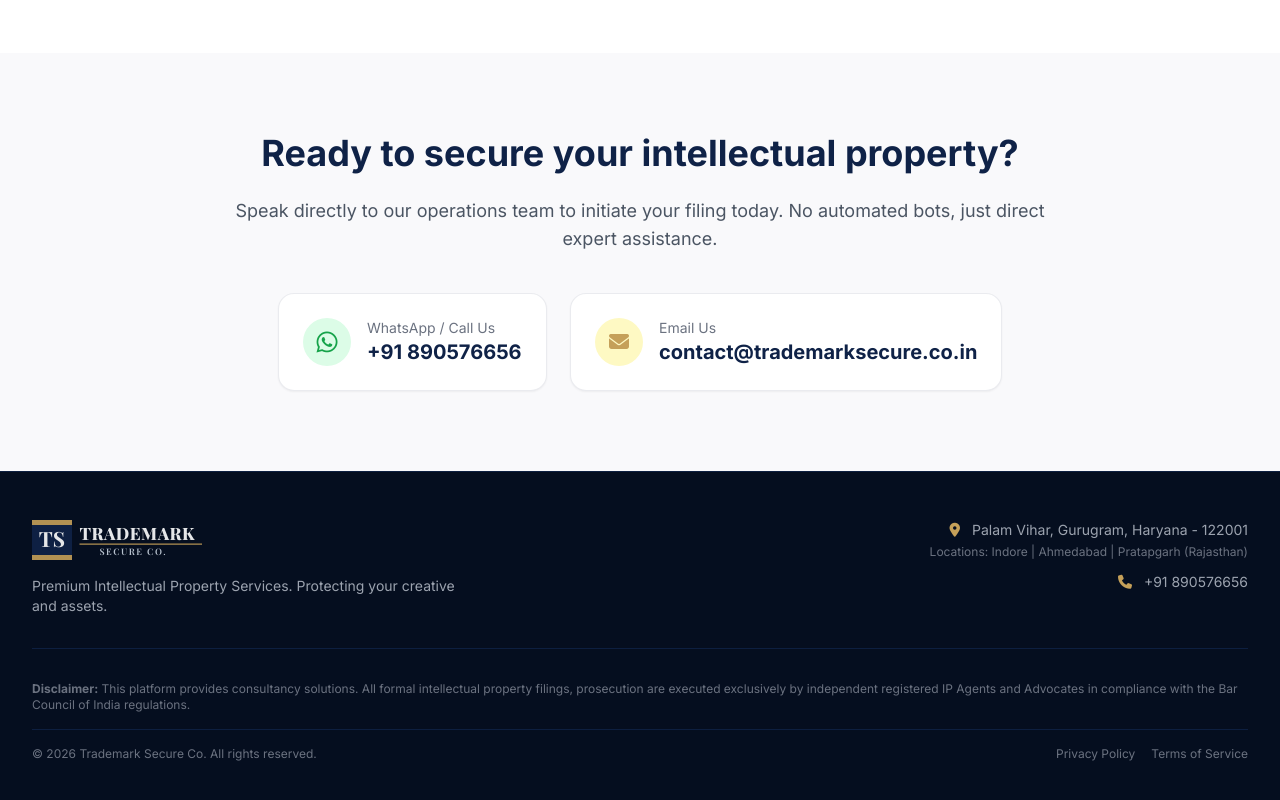
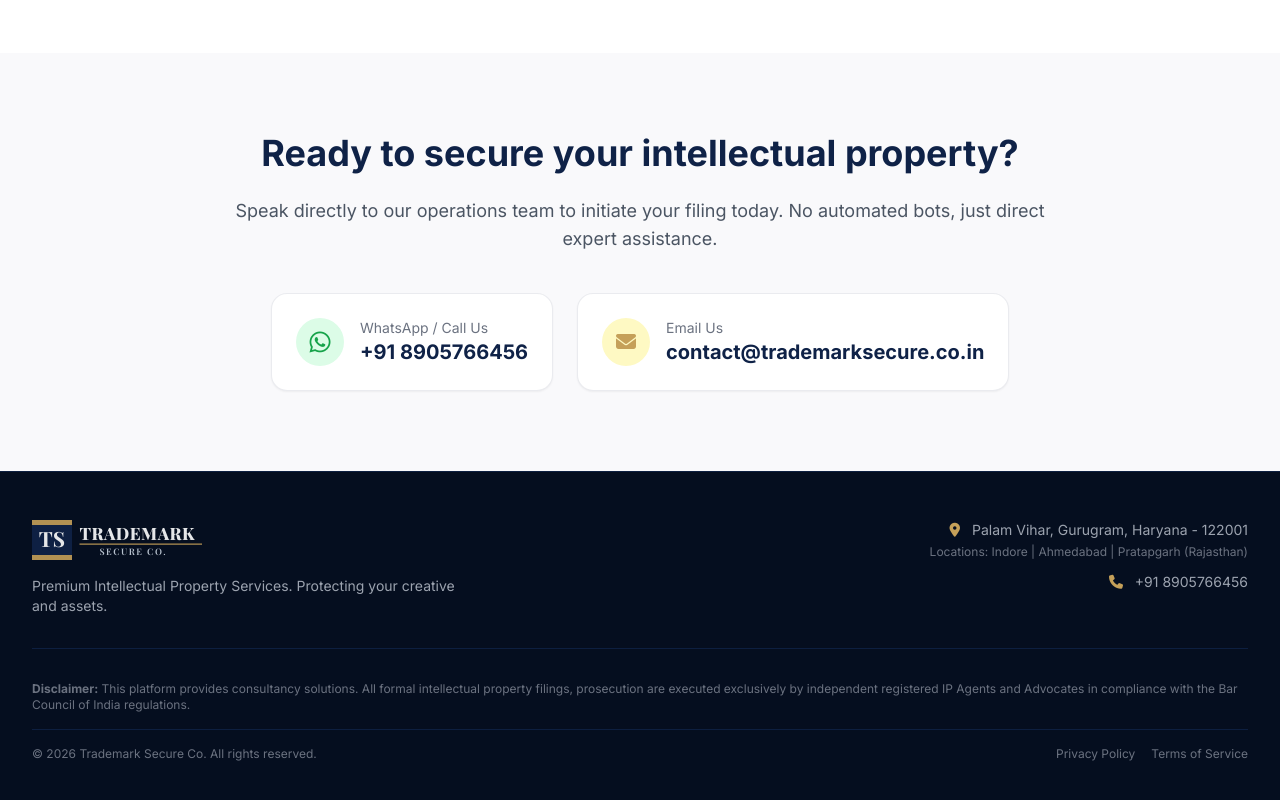
Before and after one commit to jrhfusfb/Trademark-Secure-Co, a React (Vite) app in the folder frontend/: page /v7 in a window 1280 px wide. Shown: the part 2536-3336 px from the top of the page. Built offline with nearby package versions, Linux system fonts and the light colour scheme.

Commit message:
Content: update phone number to +91 8905766456 across all pages and WhatsApp links

```diff
--- a/frontend/src/components/FloatingWhatsApp.jsx
+++ b/frontend/src/components/FloatingWhatsApp.jsx
@@ -3,7 +3,7 @@
 const FloatingWhatsApp = () => {
   return (
     <a
-      href="https://wa.me/91890576656"
+      href="https://wa.me/918905766456"
       target="_blank"
       rel="noopener noreferrer"
       className="fixed bottom-4 right-4 md:bottom-6 md:right-6 z-50 flex flex-col items-center gap-2 group animate-float"
--- a/frontend/src/components/Footer.jsx
+++ b/frontend/src/components/Footer.jsx
@@ -23,7 +23,7 @@
     { icon: 'fa-brands fa-instagram', href: '#', label: 'Instagram' },
     { icon: 'fa-brands fa-linkedin-in', href: '#', label: 'LinkedIn' },
     { icon: 'fa-brands fa-facebook-f', href: '#', label: 'Facebook' },
-    { icon: 'fa-brands fa-whatsapp', href: 'https://wa.me/918905766566', label: 'WhatsApp' },
+    { icon: 'fa-brands fa-whatsapp', href: 'https://wa.me/918905766456', label: 'WhatsApp' },
   ];
 
   return (
@@ -132,8 +132,8 @@
                 <div className="w-8 h-8 rounded-full bg-[#0f2247] border border-[#1a3060] flex items-center justify-center shrink-0">
                   <i className="fa-solid fa-phone text-[#c5a059] text-xs" />
                 </div>
-                <a href="tel:+918905766566" className="text-sm text-white hover:text-[#c5a059] transition duration-200">
-                  +91 8905 766 566
+                <a href="tel:+918905766456" className="text-sm text-white hover:text-[#c5a059] transition duration-200">
+                  +91 8905 766 456
                 </a>
               </li>
               <li className="flex items-center gap-3">
--- a/frontend/src/pages/Index7Page.jsx
+++ b/frontend/src/pages/Index7Page.jsx
@@ -350,7 +350,7 @@
               </div>
               <div className="min-w-0">
                 <p className="text-xs sm:text-sm text-gray-500">WhatsApp / Call Us</p>
-                <a href="https://wa.me/91890576656" target="_blank" rel="noopener noreferrer" className="text-lg sm:text-xl font-bold text-primary hover:text-green-600 transition duration-300 break-words">+91 890576656</a>
+                <a href="https://wa.me/918905766456" target="_blank" rel="noopener noreferrer" className="text-lg sm:text-xl font-bold text-primary hover:text-green-600 transition duration-300 break-words">+91 8905766456</a>
               </div>
             </div>
             {/* Email */}
@@ -388,7 +388,7 @@
             <div className="md:text-right pt-4 md:pt-0">
               <p className="text-sm mb-1"><i className="fa-solid fa-location-dot mr-2 text-secondary"></i> Palam Vihar, Gurugram, Haryana - 122001</p>
               <p className="text-xs text-gray-500 mb-3">Locations: Indore | Ahmedabad | Pratapgarh (Rajasthan)</p>
-              <p className="text-sm"><i className="fa-solid fa-phone mr-2 text-secondary"></i> +91 890576656</p>
+              <p className="text-sm"><i className="fa-solid fa-phone mr-2 text-secondary"></i> +91 8905766456</p>
             </div>
           </div>
 
--- a/frontend/src/pages/Index8Page.jsx
+++ b/frontend/src/pages/Index8Page.jsx
@@ -107,7 +107,7 @@
               <a href="#pricing" className="bg-secondary hover:bg-accent text-white px-8 py-4 rounded-full font-bold text-lg transition duration-300 hover:scale-105 active:scale-95 shadow-lg shadow-secondary/20 flex items-center justify-center gap-2">
                 View Packages <i className="fa-solid fa-arrow-right"></i>
               </a>
-              <a href="https://wa.me/91890576656" target="_blank" rel="noopener noreferrer" className="bg-white/5 hover:bg-white/10 backdrop-blur-md border border-white/20 text-white px-8 py-4 rounded-full font-bold text-lg transition duration-300 hover:scale-105 active:scale-95 flex items-center justify-center gap-2">
+              <a href="https://wa.me/918905766456" target="_blank" rel="noopener noreferrer" className="bg-white/5 hover:bg-white/10 backdrop-blur-md border border-white/20 text-white px-8 py-4 rounded-full font-bold text-lg transition duration-300 hover:scale-105 active:scale-95 flex items-center justify-center gap-2">
                 <i className="fa-brands fa-whatsapp text-green-400 text-xl"></i> Free Consultation
               </a>
             </div>
@@ -332,7 +332,7 @@
                   </div>
                   <div className="min-w-0">
                     <p className="text-xs sm:text-sm text-gray-500">WhatsApp / Call Us</p>
-                    <a href="https://wa.me/91890576656" target="_blank" rel="noopener noreferrer" className="text-lg sm:text-xl font-bold text-primary hover:text-green-600 transition duration-300 break-words">+91 890576656</a>
+                    <a href="https://wa.me/918905766456" target="_blank" rel="noopener noreferrer" className="text-lg sm:text-xl font-bold text-primary hover:text-green-600 transition duration-300 break-words">+91 8905766456</a>
                   </div>
                 </div>
                 {/* Email */}
```
